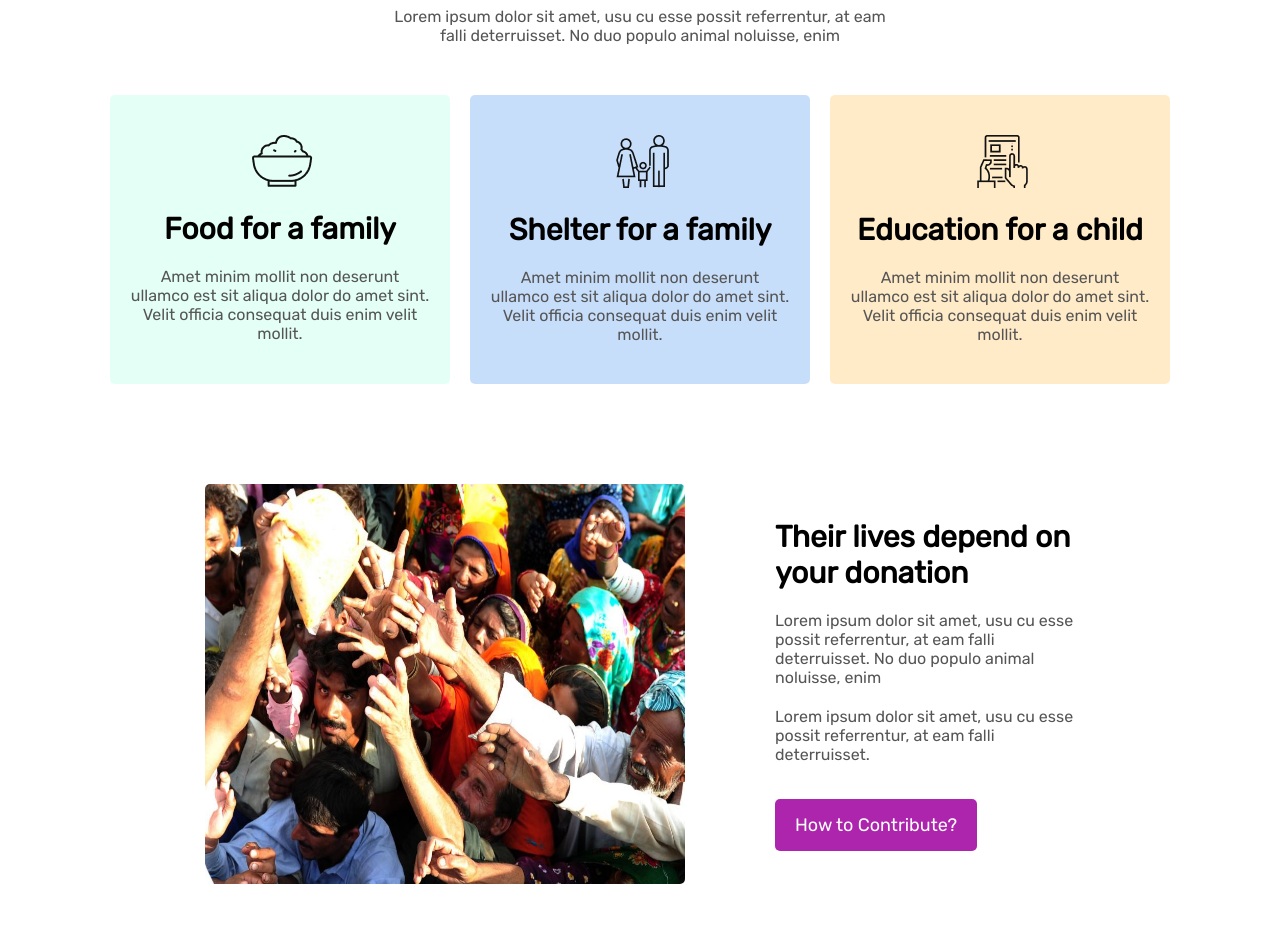
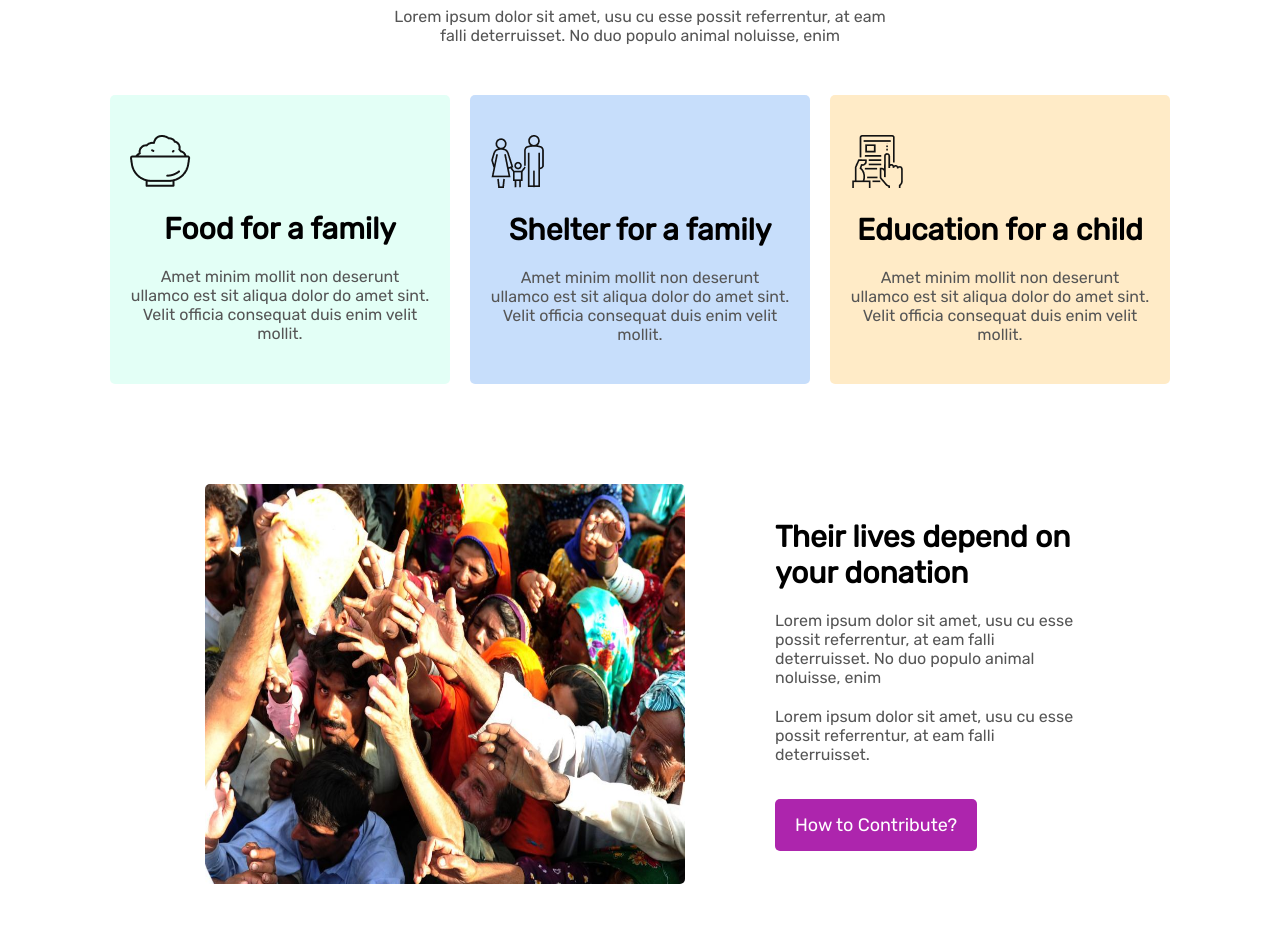
Before and after one commit to muradwahid/assignment, a plain HTML site: page index.html in a window 1280 px wide. Shown: the part 1280-2215 px from the top of the page. Drawn offline with Linux system fonts and the light colour scheme.

```diff
--- a/style.css
+++ b/style.css
@@ -94,7 +94,7 @@ button{
     justify-content: center;
 }
 .dn-hlp img{
-    margin-left: 5px;
+    margin-right: 245px;
 }
 .dn-pr .dn-hlp{
     width: 300px;
```
